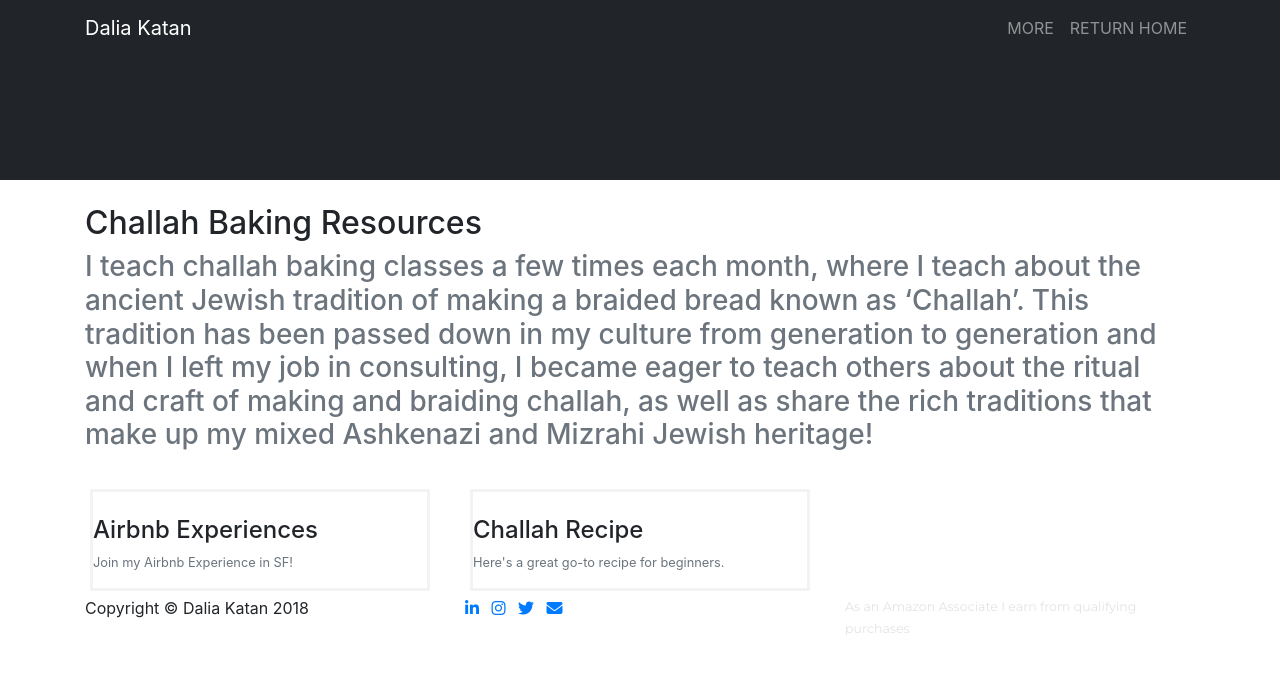
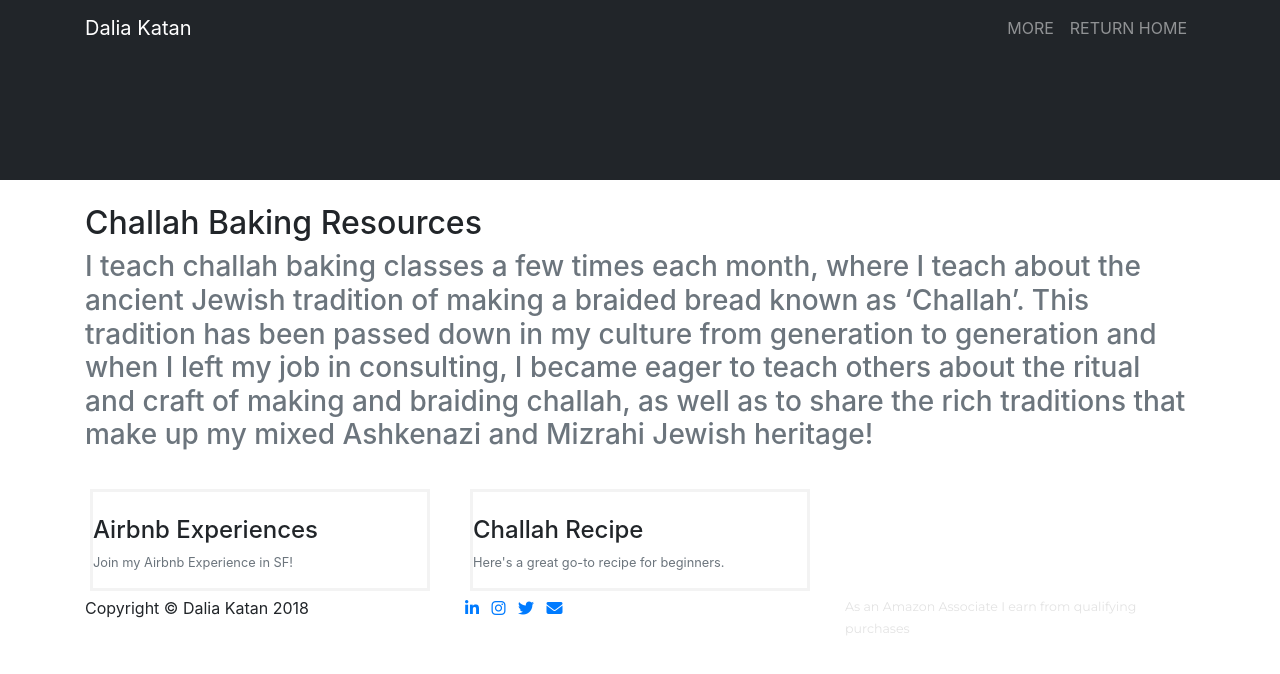
Before and after one commit to dalkat/dalkat.github.io, a Jekyll site: the page built from challah.md, in a window 1280 px wide. Shown: the top 674 px of the page. Built offline with Jekyll 4.4.1, drawn with Linux system fonts in a browser that asks for light colours; nearby versions of some CDN libraries; some web fonts are replaced; library files that are not in the unit come from our copies.

```diff
--- a/_data/challah.yml
+++ b/_data/challah.yml
@@ -5,7 +5,7 @@ intro:
 
 contentarea:
   heading: Challah Baking Resources
-  subheading: I teach challah baking classes a few times each month, where I teach about the ancient Jewish tradition of making a braided bread known as ‘Challah’. This tradition has been passed down in my culture from generation to generation and when I left my job in consulting, I became eager to teach others about the ritual and craft of making and braiding challah, as well as share the rich traditions that make up my mixed Ashkenazi and Mizrahi Jewish heritage!
+  subheading: I teach challah baking classes a few times each month, where I teach about the ancient Jewish tradition of making a braided bread known as ‘Challah’. This tradition has been passed down in my culture from generation to generation and when I left my job in consulting, I became eager to teach others about the ritual and craft of making and braiding challah, as well as to share the rich traditions that make up my mixed Ashkenazi and Mizrahi Jewish heritage!
 referrals:
   members:
     - name: Airbnb Experiences
```
